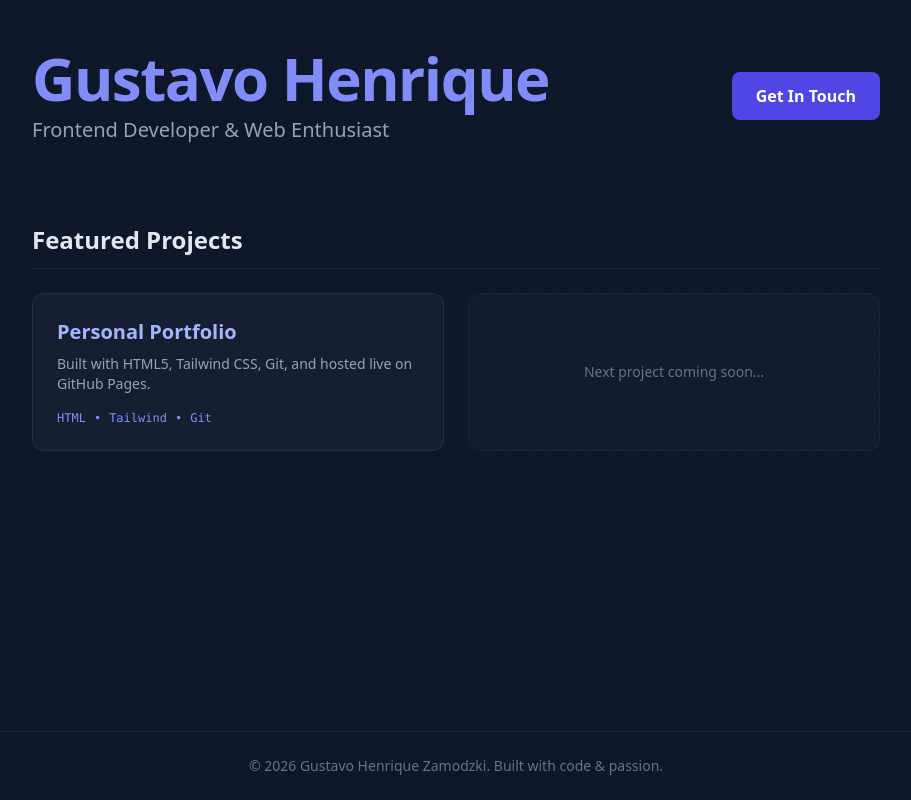
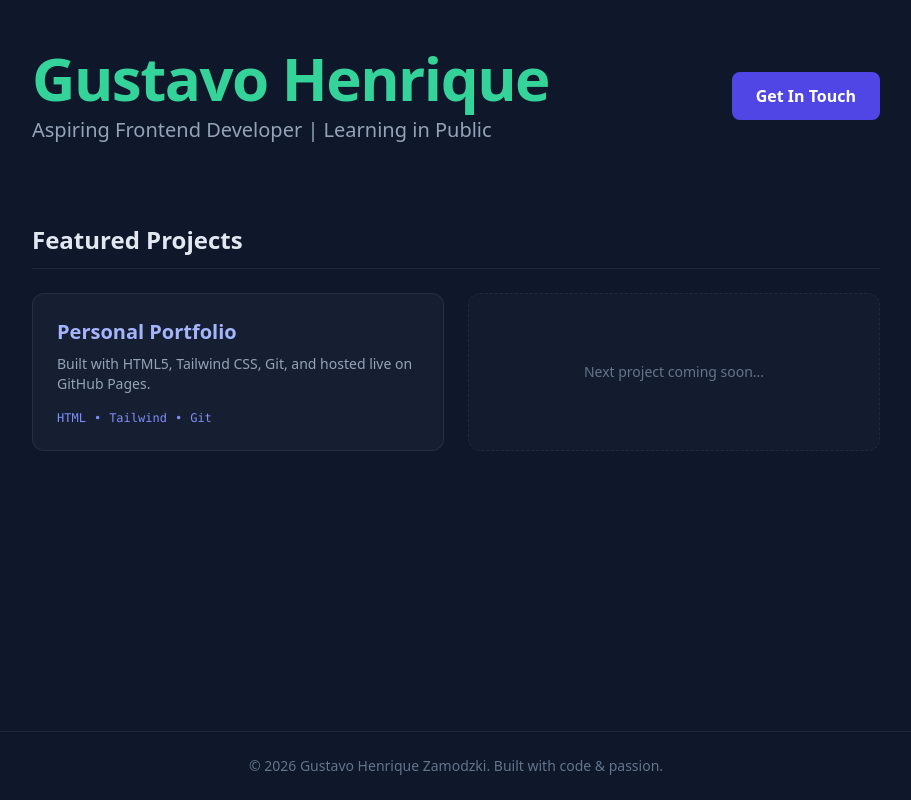
Before and after one commit to gustavohenriquezamodzki/frontend-portfolio, a plain HTML site: page index.html in a window 1280 px wide. Shown: the whole page, without its empty margins (184-1095 px from the left). Drawn offline with nearby package versions, Linux system fonts and the light colour scheme.

Commit message:
style: personalize hero text and theme colors

```diff
--- a/index.html
+++ b/index.html
@@ -12,11 +12,11 @@
   <header class="max-w-4xl mx-auto w-full px-6 py-12 text-center md:text-left">
     <div class="flex flex-col md:flex-row items-center justify-between gap-6">
       <div>
-        <h1 class="text-4xl md:text-6xl font-bold tracking-tight text-indigo-400">
+        <h1 class="text-4xl md:text-6xl font-bold tracking-tight text-emerald-400">
           Gustavo Henrique
         </h1>
         <p class="text-xl text-slate-400 mt-2">
-          Frontend Developer & Web Enthusiast
+          Aspiring Frontend Developer | Learning in Public
         </p>
       </div>
       <a href="#contact" class="bg-indigo-600 hover:bg-indigo-500 text-white font-semibold px-6 py-3 rounded-lg transition">
```
